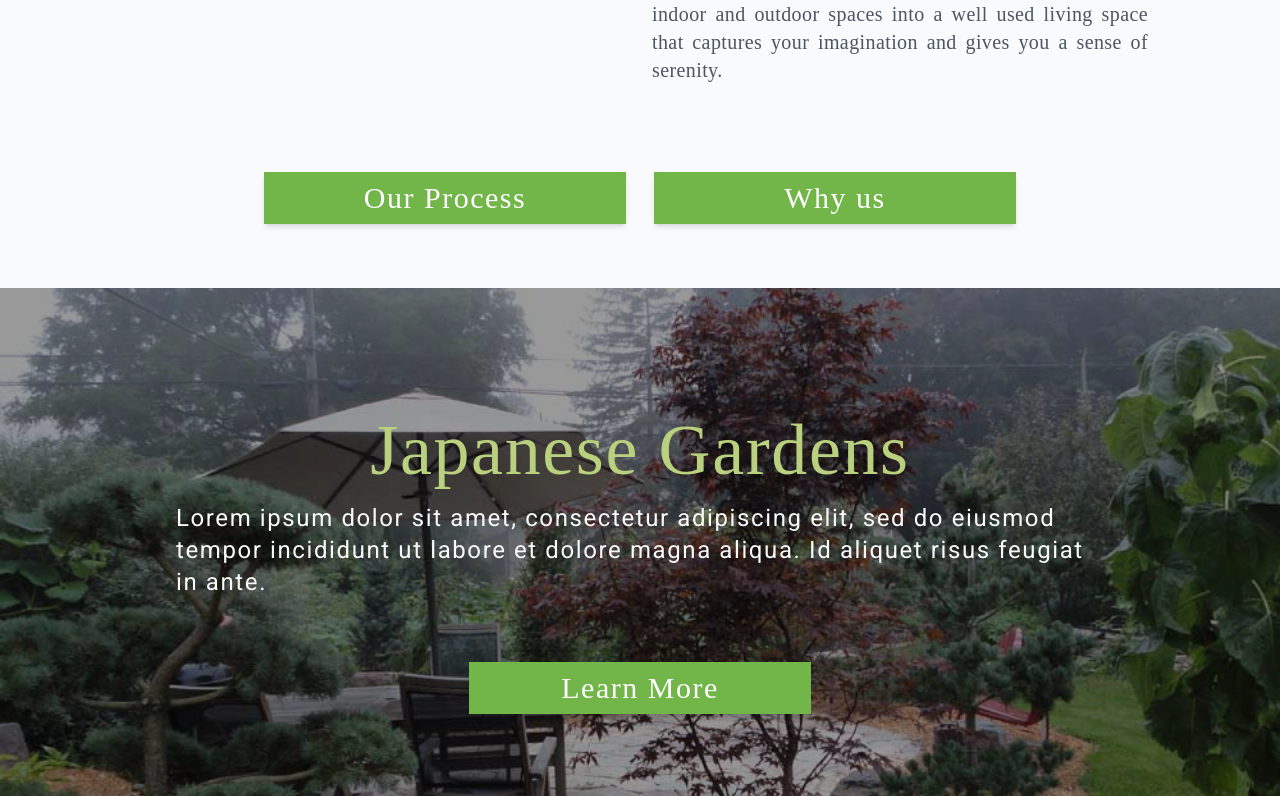
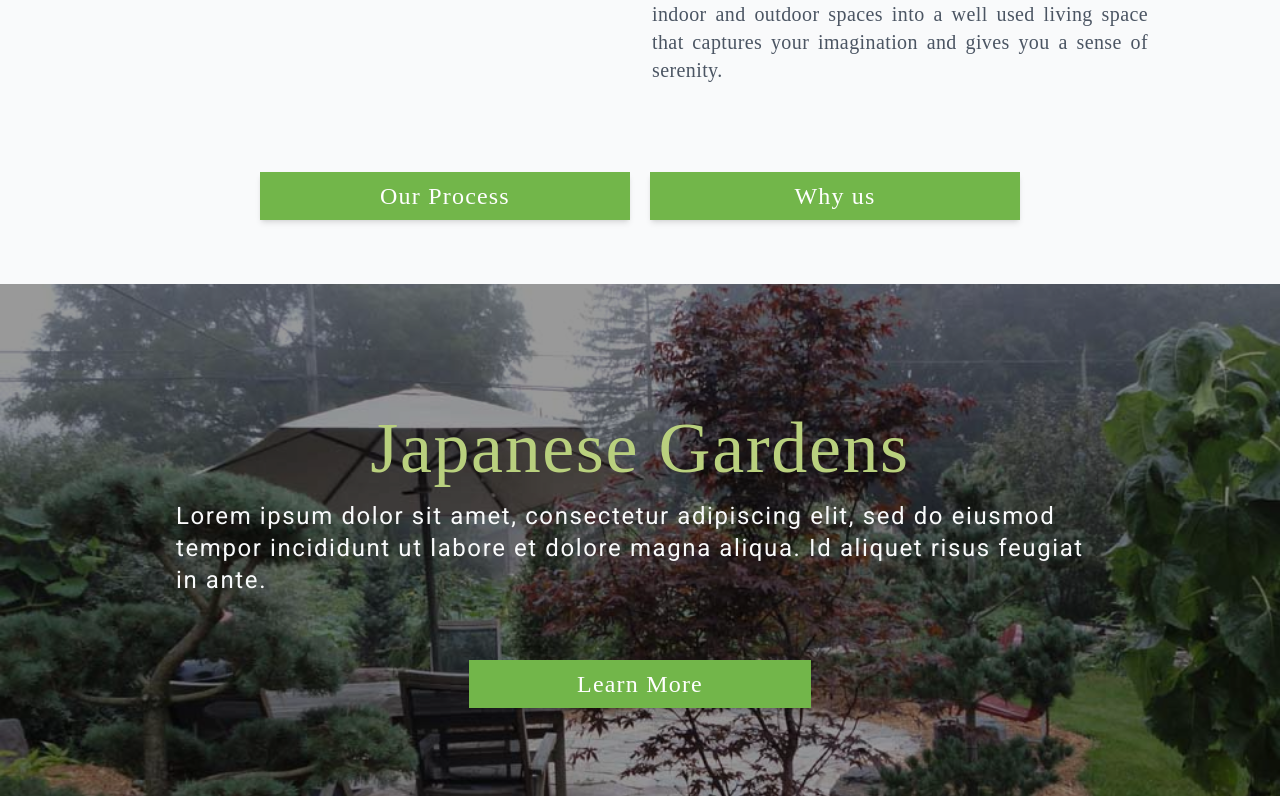
Before and after one commit to latz09/living-space-landscapes, a Next.js app: page / in a window 1280 px wide. Shown: the part 844-1640 px from the top of the page. Built offline with nearby package versions, Linux system fonts and the light colour scheme; a web font is replaced by a local one.

Commit message:
fixed home page link sect

```diff
--- a/pages/index.js
+++ b/pages/index.js
@@ -20,10 +20,10 @@ const HomePage = () => {
 				<Philosophy />
 
 				<div className='flex space-x-3 w-full max-w-3xl mx-auto text-center items-center'>
-					<div className='w-1/2 px-2'>
+					<div className='w-1/2 px-1 xs:px-2'>
 						<ButtonLink title='Our Process' href={'/our-process'} />
 					</div>
-					<div className='w-1/2 px-2'>
+					<div className='w-1/2 px-1 xs:px-2'>
 						<ButtonLink title='Why us' href={'/why-us'} />
 					</div>
 				</div>
--- a/styles/globals.css
+++ b/styles/globals.css
@@ -5,7 +5,7 @@
 @tailwind utilities;
 @layer components {
 	.button-link {
-		@apply bg-landscape-700 px-4 py-2 shadow-md text-3xl my-7 md:my-12   text-white tracking-wider  hover:bg-opacity-75 cursor-pointer transition duration-700 font-logo;
+		@apply bg-landscape-700 px-4 py-2 shadow-md text-2xl my-7 md:my-12   text-white tracking-wider  hover:bg-opacity-75 cursor-pointer transition duration-700 font-logo;
 	}
 	.description {
 		@apply sm:text-justify text-gray-700 text-opacity-80  text-sm p-4 md:text-lg tracking-wide font-long;
```
